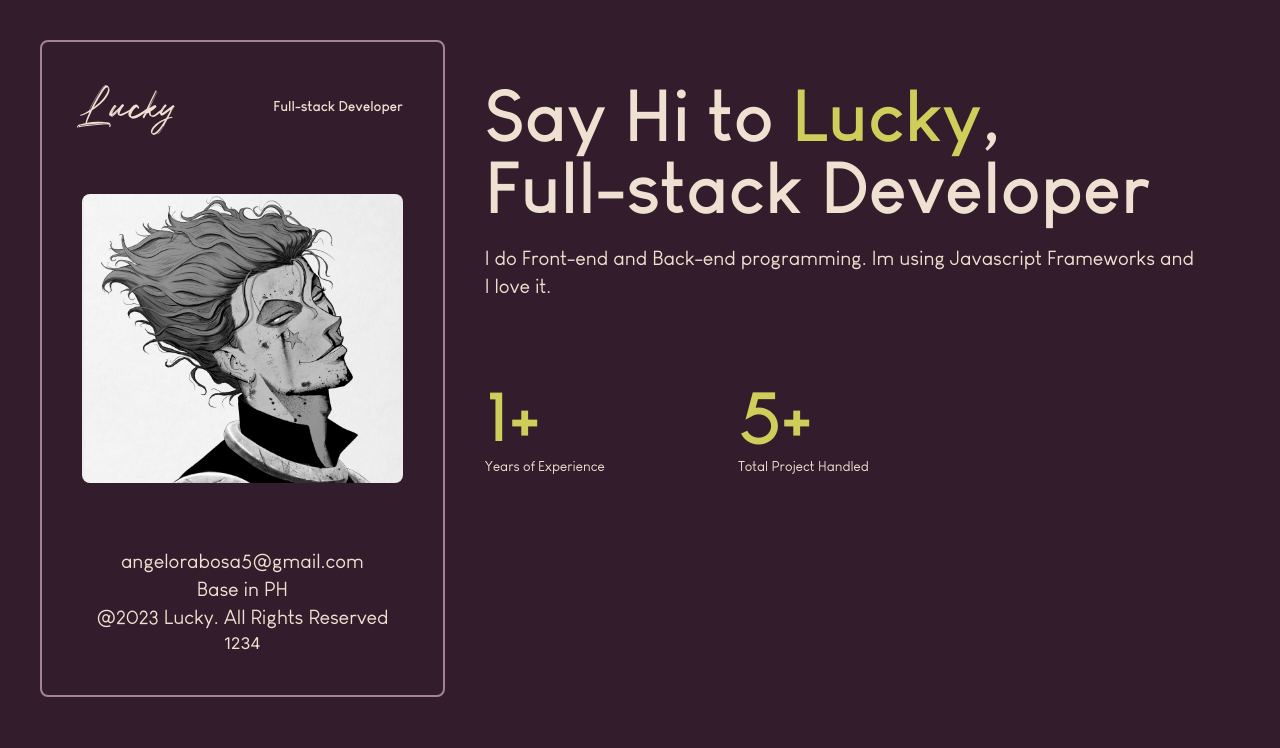
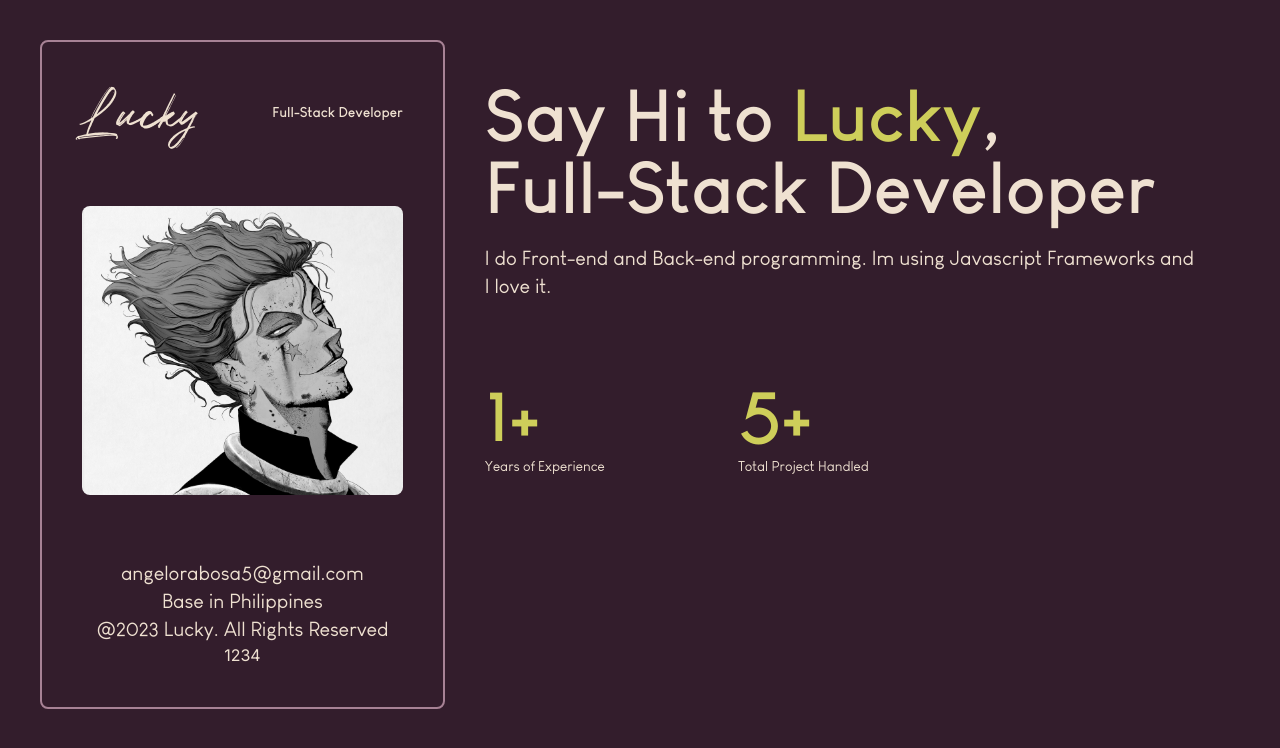
Before and after one commit to lucky0559/portfs, a Next.js app: page / in a window 1280 px wide. Shown: the top 748 px of the page. Built offline with nearby package versions, Linux system fonts and the light colour scheme.

Commit message:
modified word

```diff
--- a/src/app/pages/home/DetailsColumn.tsx
+++ b/src/app/pages/home/DetailsColumn.tsx
@@ -9,7 +9,7 @@ const DetailsColumn = () => {
         <span className="text-greenApple text-7xl font-LouisBold max-w-2xl">
           Lucky
         </span>
-        , Full-stack Developer
+        , Full-Stack Developer
       </p>
       <span className="text-light font-Louis text-xl">
         I do Front-end and Back-end programming. Im using Javascript Frameworks
--- a/src/app/pages/home/MyProfile.tsx
+++ b/src/app/pages/home/MyProfile.tsx
@@ -6,9 +6,9 @@ const MyProfile = () => {
   return (
     <div className="border-2 border-solid rounded-lg border-pastelPink p-10 h-fit">
       <div className="flex justify-between items-center">
-        <span className="text-light font-Alphaget text-5xl">Lucky</span>
+        <span className="text-light font-Alphaget text-6xl">Lucky</span>
         <span className="text-light font-LouisBold text-sm">
-          Full-stack Developer
+          Full-Stack Developer
         </span>
       </div>
       <div className="justify-center items-center my-16">
@@ -24,7 +24,9 @@ const MyProfile = () => {
         <span className="text-light font-Louis text-xl">
           angelorabosa5@gmail.com
         </span>
-        <span className="text-light font-Louis text-xl">Base in PH</span>
+        <span className="text-light font-Louis text-xl">
+          Base in Philippines
+        </span>
         <span className="text-light font-Louis text-xl">
           @2023 Lucky. All Rights Reserved
         </span>
```
